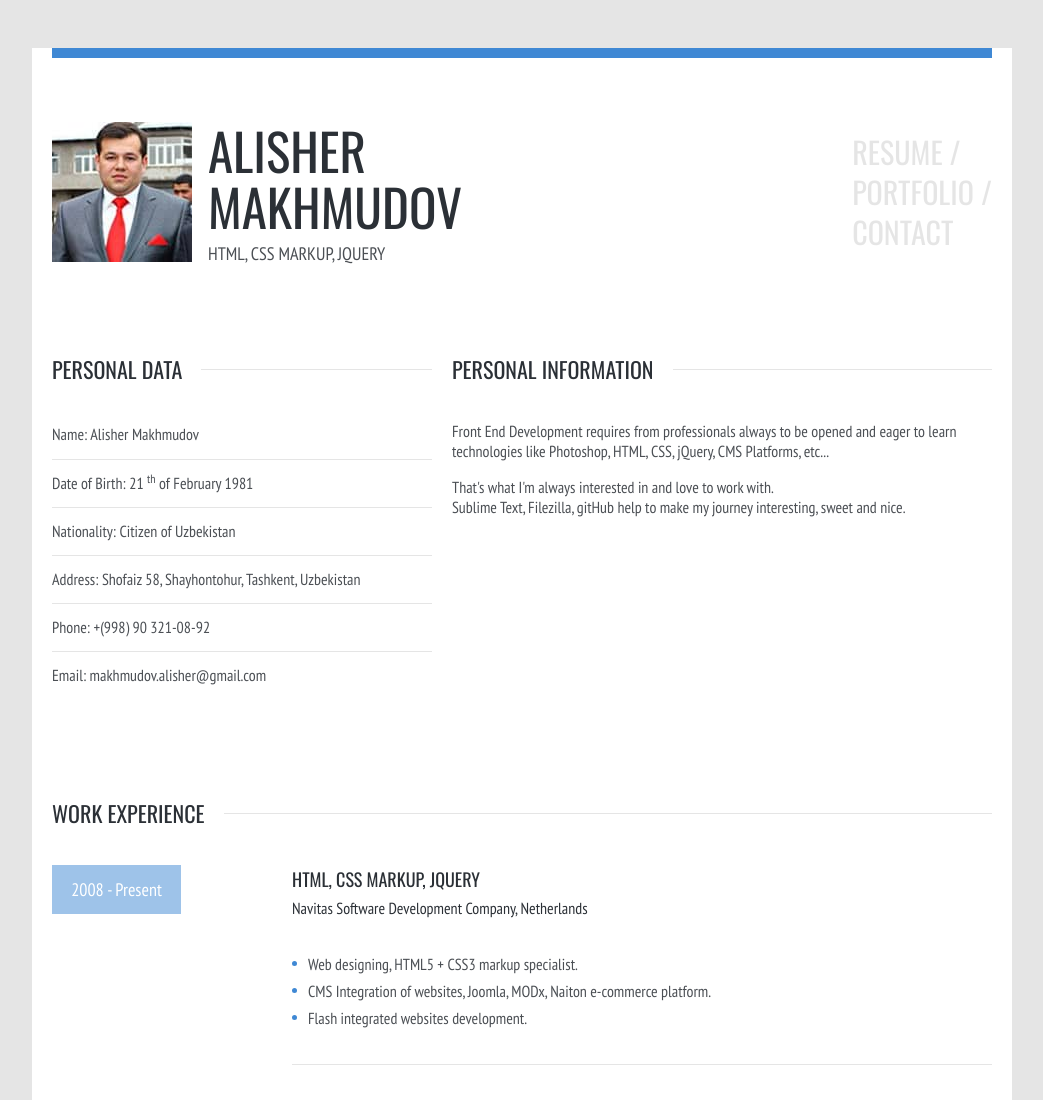
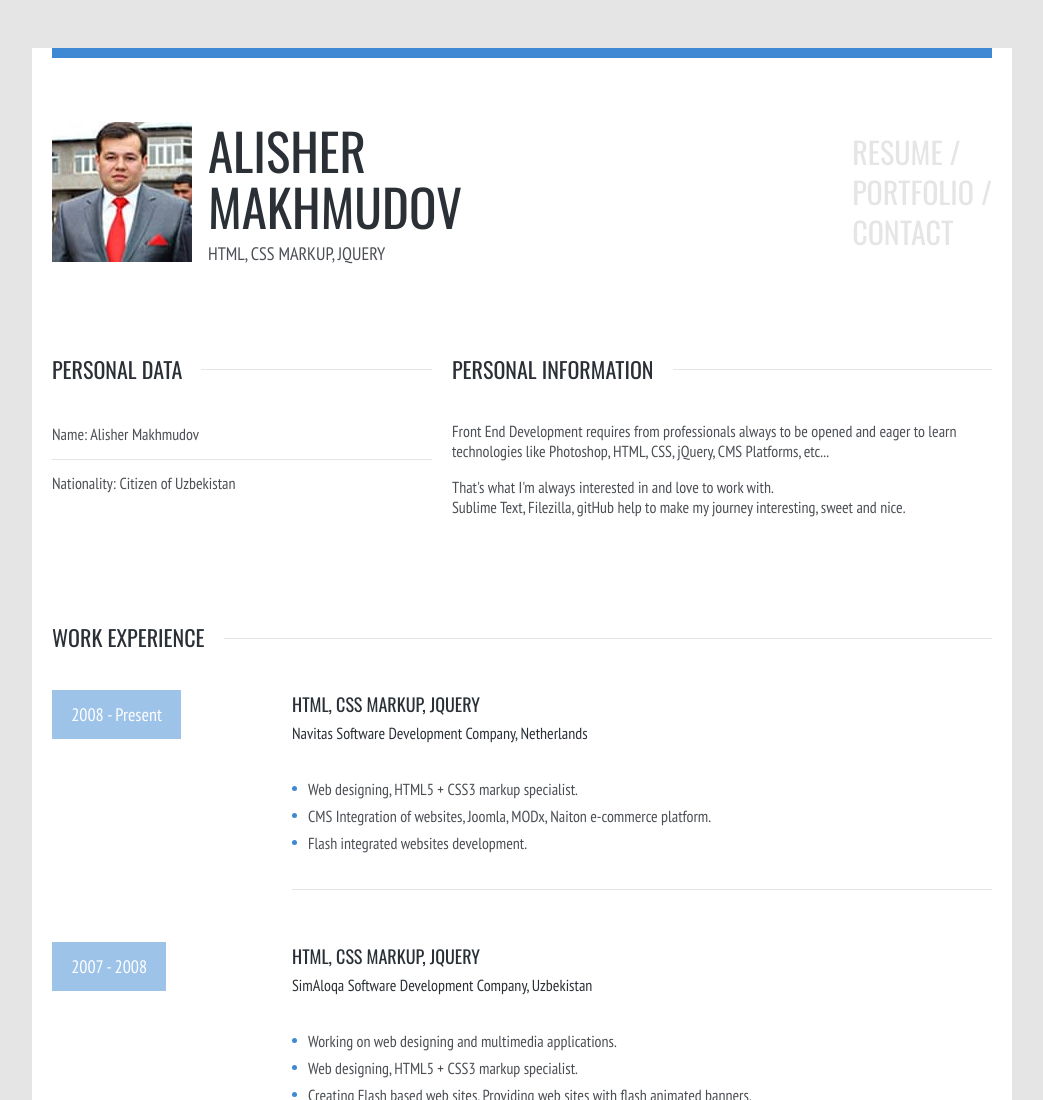
Before and after one commit to amakhmudov/alishermakhmudov.com, a plain HTML site: page index.html in a window 1280 px wide. Shown: the top 1100 px of the page, without its empty margins (118-1161 px from the left). Drawn offline with nearby package versions, Linux system fonts and the light colour scheme.

Commit message:
Update index.html
remove personal data

```diff
--- a/index.html
+++ b/index.html
@@ -51,11 +51,7 @@
 
             <ul class="list-table">
               <li>Name: Alisher Makhmudov</li>
-              <li>Date of Birth: 21 <sup>th</sup> of February 1981</li>
               <li>Nationality: Citizen of Uzbekistan</li>
-              <li>Address: Shofaiz 58, Shayhontohur, Tashkent, Uzbekistan</li>
-              <li>Phone: +(998) 90 321-08-92</li>
-              <li>Email: <a href="mailto:makhmudov.alisher@gmail.com" class="mailto">makhmudov.alisher@gmail.com</a></li>
             </ul>
           </div><!-- End of profile_info-stats -->
 
```
